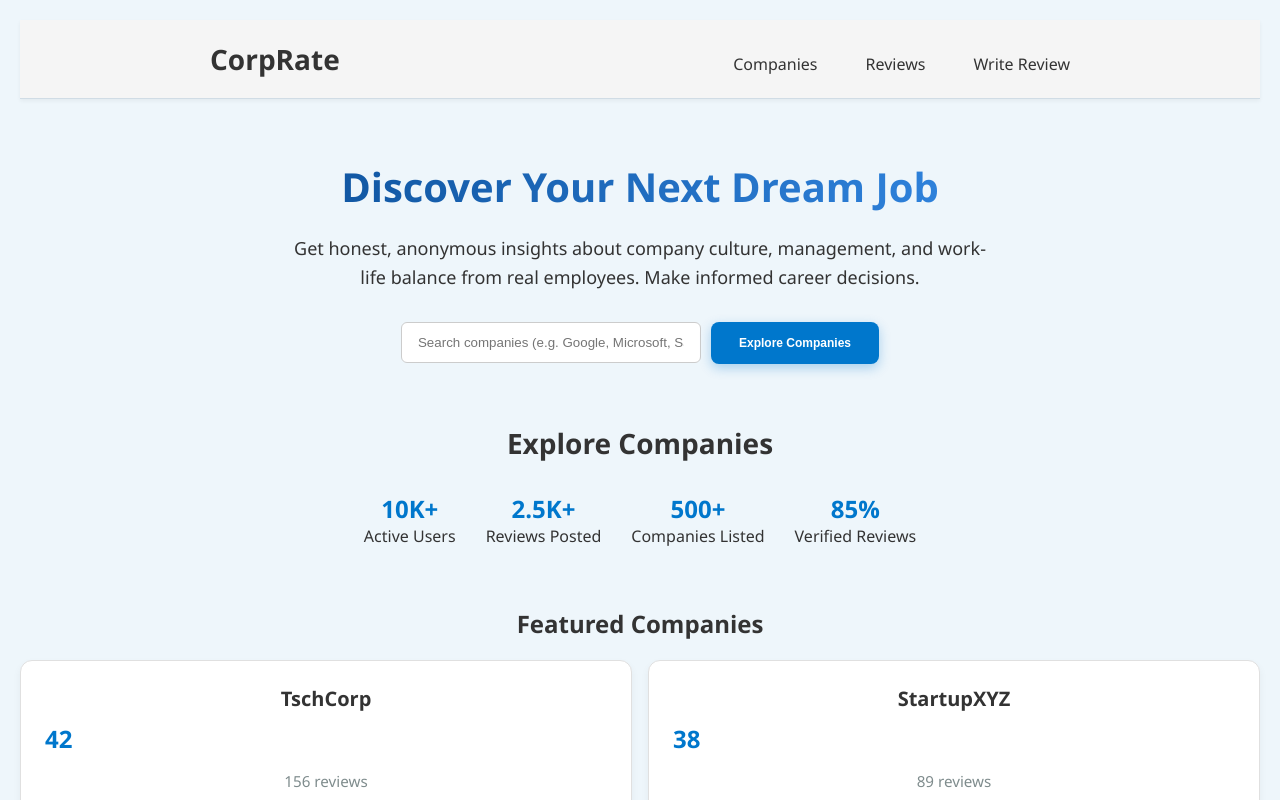
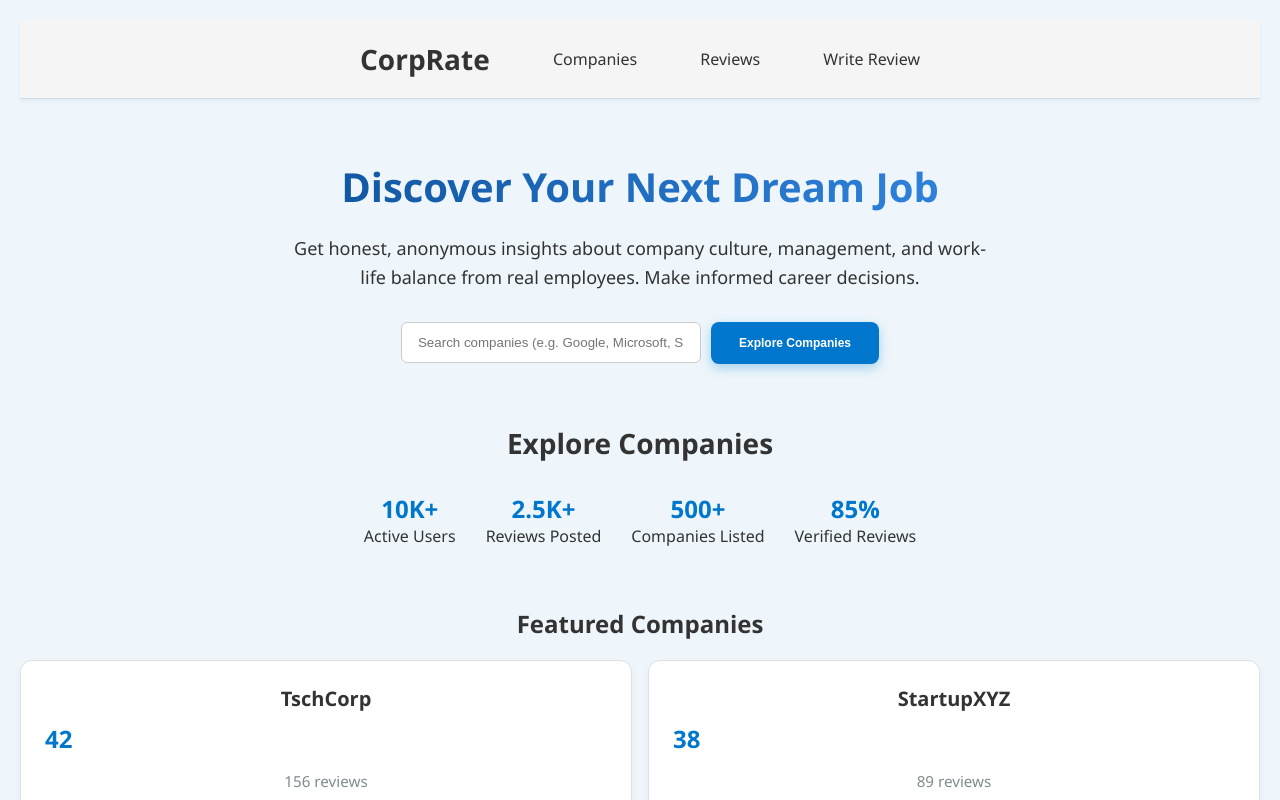
Before and after one commit to ChristineMuchiri/CorpRate, a React (Vite) app in the folder company-review-front/: page / in a window 1280 px wide. Built offline with nearby package versions, Linux system fonts and the light colour scheme.

Commit message:
landing page

```diff
--- a/company-review-front/src/pages/LandingPage.css
+++ b/company-review-front/src/pages/LandingPage.css
@@ -37,7 +37,7 @@ body, html {
   display: flex;
   justify-content: space-between;
   align-items: center;
-  min-width: 900px;
+  min-width: 600px;
 
   margin: 0 auto;
   padding: 0 20px;
--- a/company-review-front/src/pages/LandingPage.jsx
+++ b/company-review-front/src/pages/LandingPage.jsx
@@ -26,20 +26,11 @@ function LandingPage(){
         <div className="logo-container">
           <span className="logo-text">CorpRate</span>
           </div>
-        {/* Mobile Menu Button */}
-          <button
-            className="mobile-menu-button"
-            onClick={() => setIsMobileMenuOpen(!isMobileMenuOpen)}
-          >
-            {isMobileMenuOpen ? <FaTimes /> : <FaBars />}
-          </button>
 
-          {/* Updated Nav with mobile classes */}
-          <nav className={`nav-links ${isMobileMenuOpen ? 'mobile-open' : ''}`}>
             <Link to="/companies" className="nav-link">Companies</Link>
             <Link to="/reviews" className="nav-link">Reviews</Link>
             <Link to="/write-review" className="nav-link">Write Review</Link>
-          </nav>
+
         </div>
       </header>
 
--- a/company-review-front/src/pages/Reviews.css
+++ b/company-review-front/src/pages/Reviews.css
@@ -36,7 +36,7 @@
 }
 
 .reviews-list {
-  width: 80%;
+  width: 90%;
   margin: 0 auto;
   display: flex;
   flex-direction: column;
```
